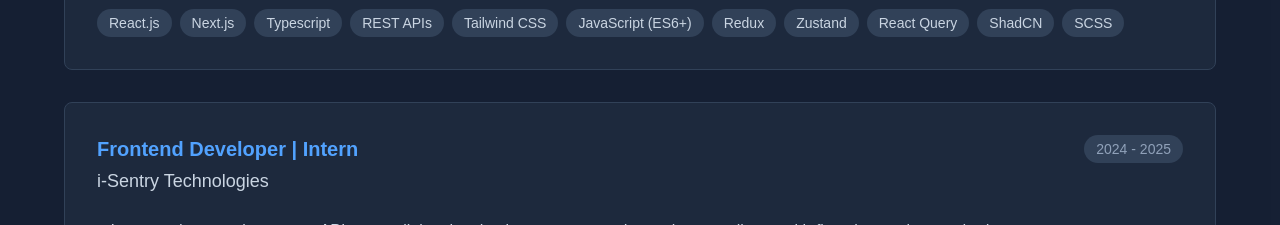
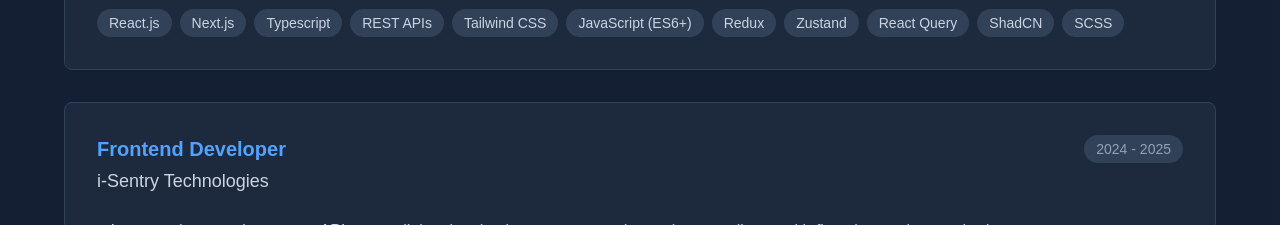
Before and after one commit to TaiwoSaidat/taiwo-oyewale, a Next.js app: page / in a window 1280 px wide. Shown: the part 2020-2245 px from the top of the page. Built offline with nearby package versions, Linux system fonts and the light colour scheme.

Commit message:
chore/ experience, title

```diff
--- a/src/portfolio.tsx
+++ b/src/portfolio.tsx
@@ -227,7 +227,7 @@ const Portfolio: React.FC = () => {
     {
       id: 2,
       company: "i-Sentry Technologies",
-      position: "Frontend Developer | Intern",
+      position: "Frontend Developer",
       duration: "2024 - 2025",
       description: [
         "Integrated paystack payment API, streamlining the checkout process and ensuring compliance with fintech security standards.",
```
